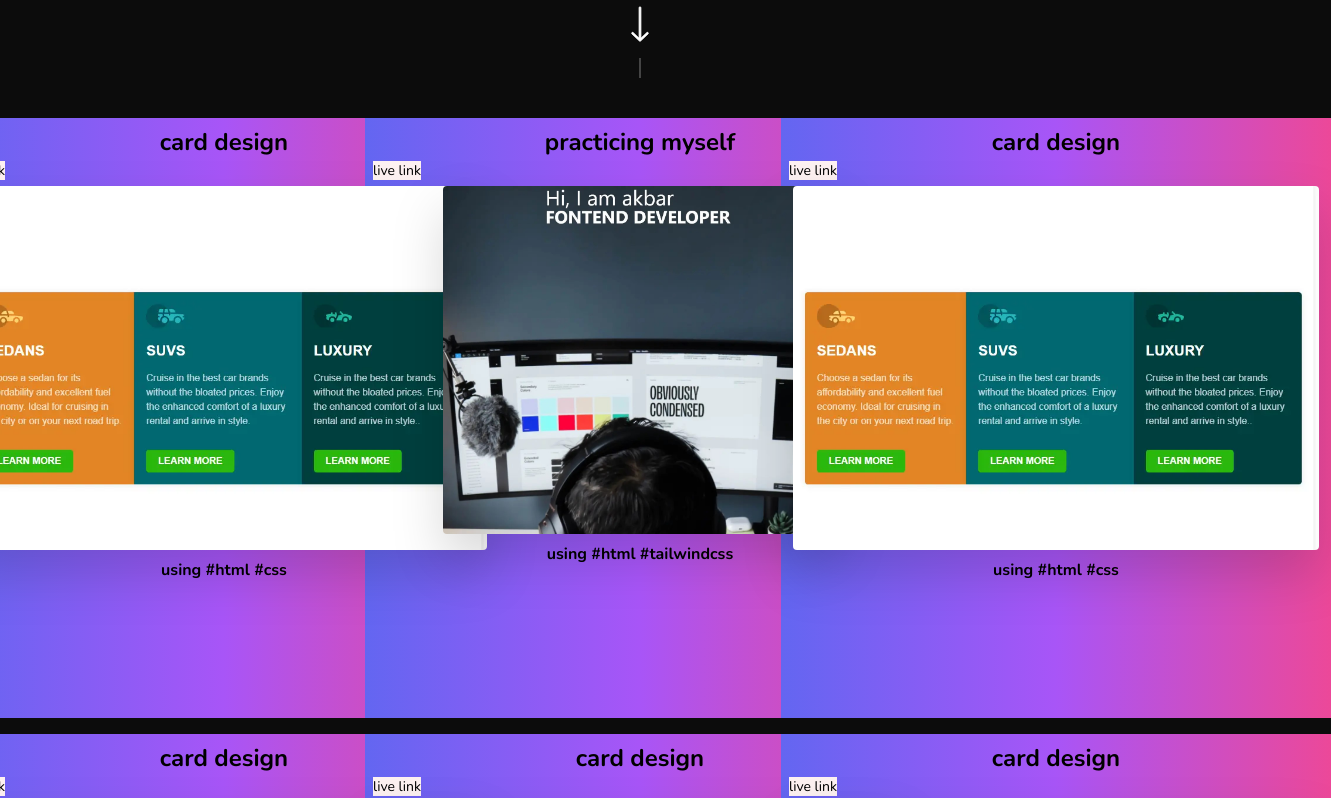
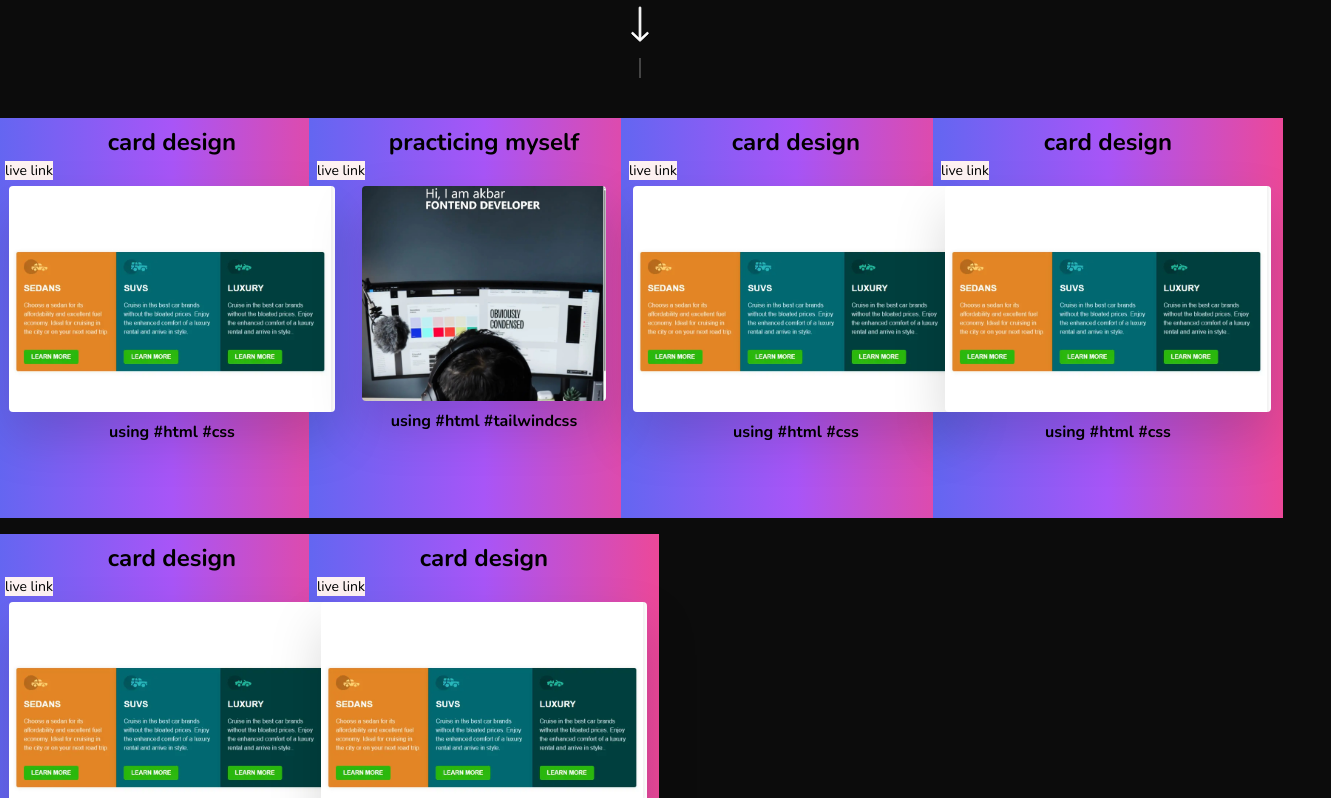
Before and after one commit to Akbar758742/myportfolio, a website: page index.html in a window 1280 px wide. Shown: the part 722-1520 px from the top of the page, 1331 px wide, since content can reach past the window. Drawn offline with nearby package versions, Linux system fonts and the light colour scheme.

Commit message:
grid h w

```diff
--- a/index.html
+++ b/index.html
@@ -321,10 +321,10 @@
       </div>
     </section>
 <!-- project -->
-    <section    class="mx-6 my-10  grid grid-cols-1 md:grid-cols-2 lg:grid-cols-3 gap-4 justify-items-center  "
+    <section    class="mx-6 my-10  grid grid-cols-1 sm:grid-cols-2 md:grid-cols-3 lg:grid-cols-4 gap-4 justify-items-center  "
     >
       <div
-        class="w-[550px] h-[600px]    bg-gradient-to-r from-indigo-500 via-purple-500 to-pink-500 p-2 hover:scale-110 ease-in-out duration-100"
+        class="w-[350px] h-[400px]    bg-gradient-to-r from-indigo-500 via-purple-500 to-pink-500 p-2 hover:scale-110 ease-in-out duration-100"
       >
         <h1 class="text-2xl font-bold text-center">card design   </h1> <span class="text-sm bg-red-50 font-normal hover:scale-110 ease-in-out duration-100 hover:bg-[#4595eb]"><a href="https://akbar758742.github.io/3-column-preview-card-component-main/col.html">live link</a></span>
         <div class="drop-shadow-2xl p-1 items-center justify-center">
@@ -339,7 +339,7 @@
         </div>
       </div>
       <div
-        class="w-[550px] h-[600px]    bg-gradient-to-r from-indigo-500 via-purple-500 to-pink-500 p-2 hover:scale-110 ease-in-out duration-100"
+        class="w-[350px] h-[400px]   bg-gradient-to-r from-indigo-500 via-purple-500 to-pink-500 p-2 hover:scale-110 ease-in-out duration-100"
       >
         <h1 class="text-2xl font-bold text-center">practicing myself  </h1> <span class="text-sm bg-red-50 font-normal hover:scale-110 ease-in-out duration-100 hover:bg-[#4595eb]"><a href="https://landingpagewithtailwindcss.netlify.app/">live link</a></span>
         <div class="drop-shadow-2xl p-1 items-center justify-center object-contain">
@@ -354,7 +354,7 @@
         </div>
       </div>
       <div
-      class="w-[550px] h-[600px]  bg-gradient-to-r from-indigo-500 via-purple-500 to-pink-500 p-2 hover:scale-110 ease-in-out duration-100"
+      class="w-[350px]  h-[400px] bg-gradient-to-r from-indigo-500 via-purple-500 to-pink-500 p-2 hover:scale-110 ease-in-out duration-100"
     >
       <h1 class="text-2xl font-bold text-center">card design   </h1> <span class="text-sm bg-red-50 font-normal hover:scale-110 ease-in-out duration-100 hover:bg-[#4595eb]"><a href="https://akbar758742.github.io/3-column-preview-card-component-main/col.html">live link</a></span>
       <div class="drop-shadow-2xl p-1 items-center justify-center">
@@ -369,7 +369,7 @@
       </div>
     </div>
     <div
-    class="w-[550px] h-[600px]     bg-gradient-to-r from-indigo-500 via-purple-500 to-pink-500 p-2 hover:scale-110 ease-in-out duration-100"
+    class="w-[350px] h-[400px]     bg-gradient-to-r from-indigo-500 via-purple-500 to-pink-500 p-2 hover:scale-110 ease-in-out duration-100"
   >
     <h1 class="text-2xl font-bold text-center">card design   </h1> <span class="text-sm bg-red-50 font-normal hover:scale-110 ease-in-out duration-100 hover:bg-[#4595eb]"><a href="https://akbar758742.github.io/3-column-preview-card-component-main/col.html">live link</a></span>
     <div class="drop-shadow-2xl p-1">
@@ -384,7 +384,7 @@
     </div>
   </div>
   <div
-  class="w-[550px] h-[600px]     bg-gradient-to-r from-indigo-500 via-purple-500 to-pink-500 p-2 hover:scale-110 ease-in-out duration-100"
+  class="w-[350px]  h-[400px]     bg-gradient-to-r from-indigo-500 via-purple-500 to-pink-500 p-2 hover:scale-110 ease-in-out duration-100"
 >
   <h1 class="text-2xl font-bold text-center">card design   </h1> <span class="text-sm bg-red-50 font-normal hover:scale-110 ease-in-out duration-100 hover:bg-[#4595eb]"><a href="https://akbar758742.github.io/3-column-preview-card-component-main/col.html">live link</a></span>
   <div class="drop-shadow-2xl p-1">
@@ -399,7 +399,7 @@
   </div>
 </div>
 <div
-class="w-[550px] h-[600px]     bg-gradient-to-r from-indigo-500 via-purple-500 to-pink-500 p-2 hover:scale-110 ease-in-out duration-100"
+class="w-[350px] h-[400px]     bg-gradient-to-r from-indigo-500 via-purple-500 to-pink-500 p-2 hover:scale-110 ease-in-out duration-100"
 >
 <h1 class="text-2xl font-bold text-center">card design   </h1> <span class="text-sm bg-red-50 font-normal hover:scale-110 ease-in-out duration-100 hover:bg-[#4595eb]"><a href="https://akbar758742.github.io/3-column-preview-card-component-main/col.html">live link</a></span>
 <div class="drop-shadow-2xl p-1">
```
Also changed, not shown: output.css.
